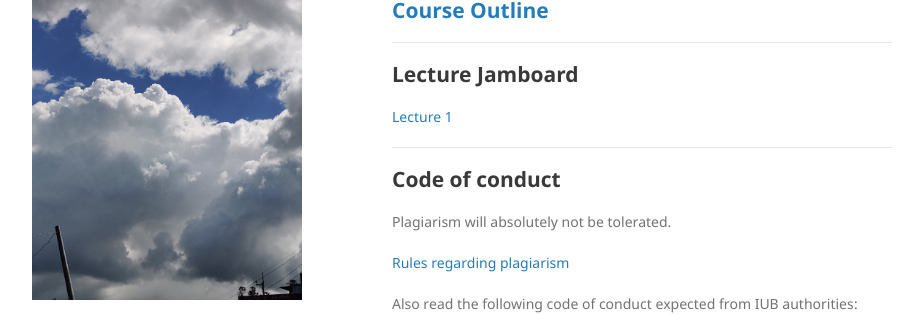
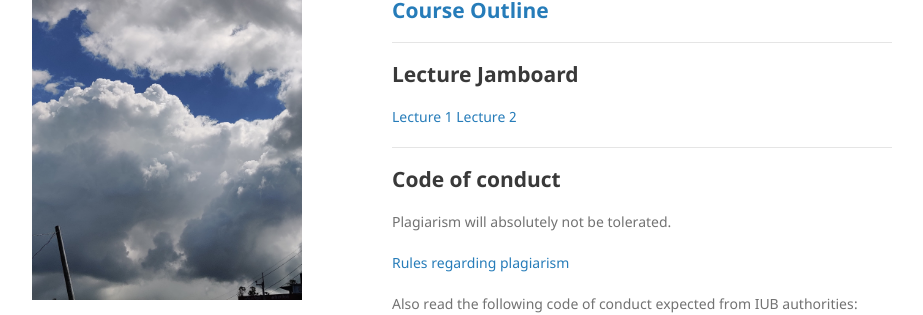
Before and after one commit to mohammadmotiurrahman/mohammadmotiurrahman.github.io, a Jekyll site: the page built from cse317_3/index.md, in a window 1280 px wide. Shown: the part 358-673 px from the top of the page, without its empty margins (178-1101 px from the left). Built offline with Jekyll 4.4.1, drawn with Linux system fonts in a browser that asks for light colours; our own code applies the rules of GitHub Pages for plain Markdown files.

Commit message:
Update index.md

```diff
--- a/cse317_3/index.md
+++ b/cse317_3/index.md
@@ -16,6 +16,7 @@ Tuesday - 8am to 9:30am
 ## Lecture Jamboard
 
 [Lecture 1](https://jamboard.google.com/d/140Qr5djsPnjIcpb2WE3VWknj64xQP_ZwAsjh5tEFB4E/edit?usp=sharing)
+[Lecture 2](https://jamboard.google.com/d/1FaFid2YAYCV5gNTy2YSZDJUvbXvP8JUwW2vrI5zDW-U/edit?usp=sharing)
 
 
 * * *
```
